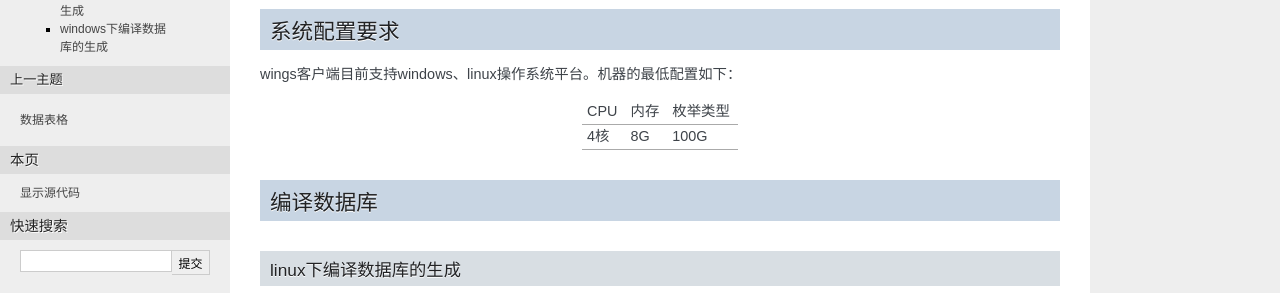
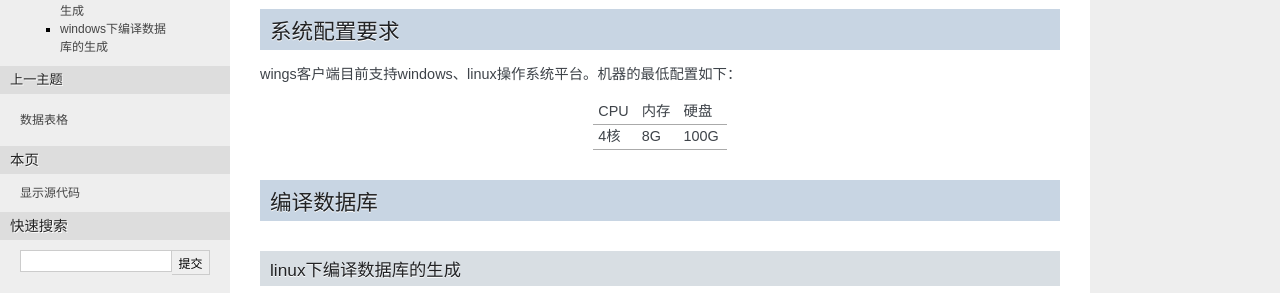
Before and after one commit to TeststarsTeam/finix, a Sphinx documentation site: the page built from source/wings_install.rst, in a window 1280 px wide. Shown: the part 160-453 px from the top of the page. Built offline with Sphinx 7.4.7, drawn with Linux system fonts in a browser that asks for light colours.

Commit message:
about.rst

```diff
--- a/source/wings_install.rst
+++ b/source/wings_install.rst
@@ -8,7 +8,7 @@ wings目前支持windows与linux平台。
 wings客户端目前支持windows、linux操作系统平台。机器的最低配置如下：
 
 +------------------------+------------------------+------------------------+
-| CPU                    | 内存                   | 枚举类型               |
+| CPU                    | 内存                   | 硬盘                   |
 +------------------------+------------------------+------------------------+
 | 4核                    | 8G                     | 100G                   |
 +------------------------+------------------------+------------------------+
```
